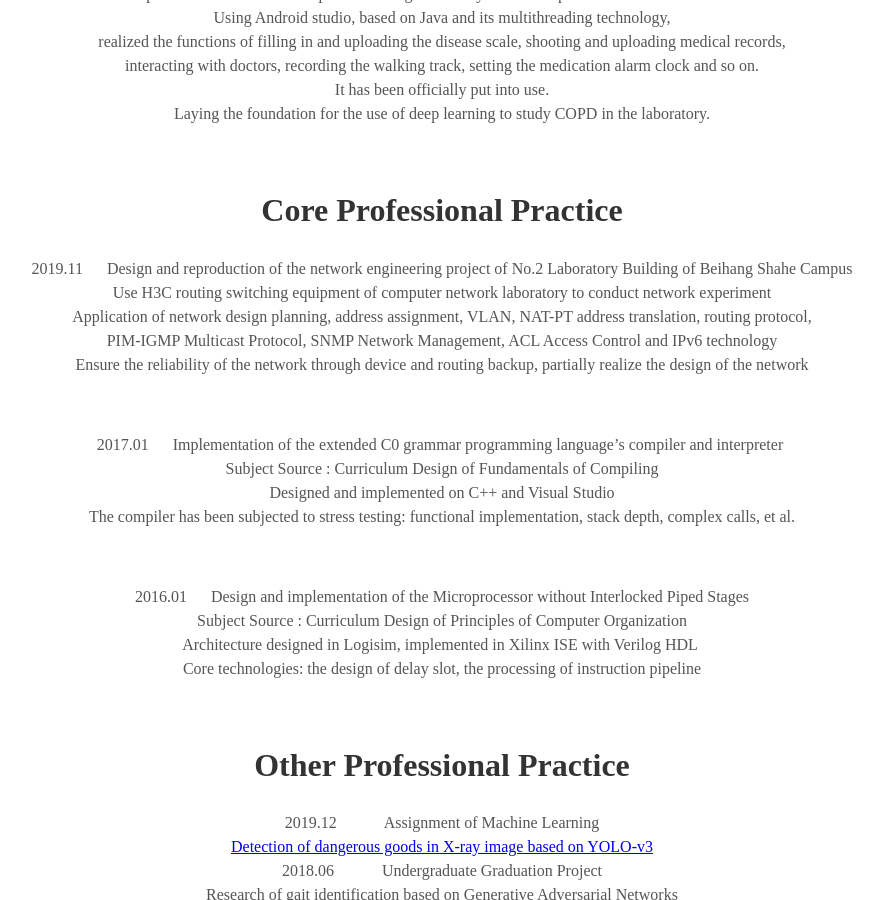
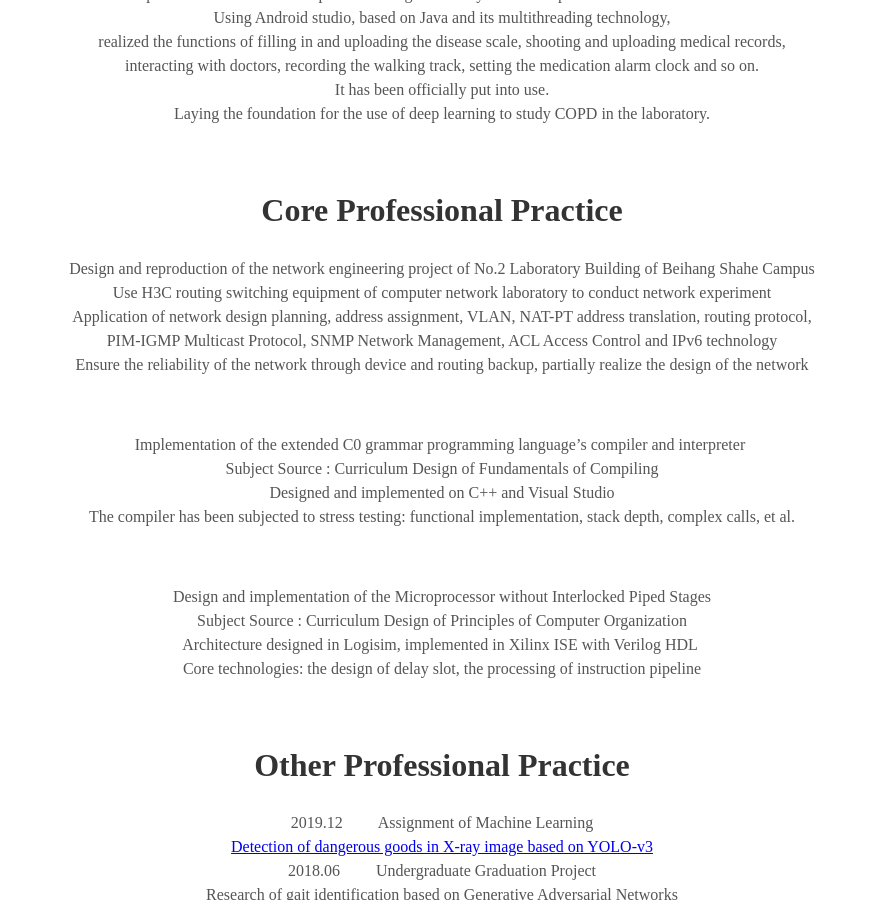
Before and after one commit to Noba1anc3/Noba1anc3.github.io, a Jekyll site: the page built from _posts/2020-07-13-Curriculum Vitae.md, in a window 1280 px wide and 900 px high, scrolled down 2930 px. Shown: the whole window, without its empty margins (198-1081 px from the left). Built offline with Jekyll 4.4.1, drawn with Linux system fonts in a browser that asks for light colours; some web fonts are replaced.

Commit message:
Update 2020-07-13-Curriculum Vitae.md

```diff
--- a/_posts/2020-07-13-Curriculum Vitae.md
+++ b/_posts/2020-07-13-Curriculum Vitae.md
@@ -126,34 +126,34 @@ Laying the foundation for the use of deep learning to study COPD in the laborato
 
 ## <center> Core Professional Practice </center>
 
-<center>2019.11 &nbsp;&nbsp;&nbsp;&nbsp; Design and reproduction of the network engineering project of No.2 Laboratory Building of Beihang Shahe Campus <br>
+<center>Design and reproduction of the network engineering project of No.2 Laboratory Building of Beihang Shahe Campus <br>
 Use H3C routing switching equipment of computer network laboratory to conduct network experiment <br>
 Application of network design planning, address assignment, VLAN, NAT-PT address translation, routing protocol, <br>
 PIM-IGMP Multicast Protocol, SNMP Network Management, ACL Access Control and IPv6 technology <br>
 Ensure the reliability of the network through device and routing backup, partially realize the design of the network </center><br>
 
-<center>2017.01 &nbsp;&nbsp;&nbsp;&nbsp; Implementation of the extended C0 grammar programming language’s compiler and interpreter <br>
+<center>Implementation of the extended C0 grammar programming language’s compiler and interpreter <br>
 Subject Source : Curriculum Design of Fundamentals of Compiling <br>
 Designed and implemented on C++ and Visual Studio <br>
 The compiler has been subjected to stress testing: functional implementation, stack depth, complex calls, et al. </center><br>
 
-<center>2016.01 &nbsp;&nbsp;&nbsp;&nbsp; Design and implementation of the Microprocessor without Interlocked Piped Stages <br>
+<center>Design and implementation of the Microprocessor without Interlocked Piped Stages <br>
 Subject Source : Curriculum Design of Principles of Computer Organization <br>
 Architecture designed in Logisim, implemented in Xilinx ISE with Verilog HDL <br>
 Core technologies: the design of delay slot, the processing of instruction pipeline </center>
 
 ## <center> Other Professional Practice </center>
 
-<center>2019.12 &nbsp;&nbsp;&nbsp;&nbsp;&nbsp;&nbsp;&nbsp;&nbsp;&nbsp;&nbsp; Assignment of Machine Learning <br>
+<center>2019.12 &nbsp;&nbsp;&nbsp;&nbsp;&nbsp;&nbsp;&nbsp; Assignment of Machine Learning <br>
 <a href="https://github.com/Noba1anc3/yolov3">Detection of dangerous goods in X-ray image based on YOLO-v3</a><br></center>
 
-<center>2018.06 &nbsp;&nbsp;&nbsp;&nbsp;&nbsp;&nbsp;&nbsp;&nbsp;&nbsp;&nbsp; Undergraduate Graduation Project <br>
+<center>2018.06 &nbsp;&nbsp;&nbsp;&nbsp;&nbsp;&nbsp;&nbsp; Undergraduate Graduation Project <br>
 Research of gait identification based on Generative Adversarial Networks <br></center>
 
-<center>2017.01 &nbsp;&nbsp;&nbsp;&nbsp;&nbsp;&nbsp;&nbsp;&nbsp;&nbsp;&nbsp; Curriculum Design of Principle of Database <br>
+<center>2017.01 &nbsp;&nbsp;&nbsp;&nbsp;&nbsp;&nbsp;&nbsp; Curriculum Design of Principle of Database <br>
 Realization of online cinema booking system website on WAMP Server <br></center>
 
-<center>2016.05 &nbsp;&nbsp;&nbsp;&nbsp;&nbsp;&nbsp;&nbsp;&nbsp;&nbsp;&nbsp; Assignment of Object-Oriented Programming <br>
+<center>2016.05 &nbsp;&nbsp;&nbsp;&nbsp;&nbsp;&nbsp;&nbsp; Assignment of Object-Oriented Programming <br>
 Design of urban taxi dispatching system based on Java multi-threading </center>
 
 ## <center> Exchange </center>
@@ -165,7 +165,7 @@ Conducted academic exchange activities</center>
 ## <center> Social Practice </center>
 
 <center>2018.06 RNG Beijing Home Court --- 2018 LPL Summer Split <br>
-Served as the interior volunteer for the opening week of the RNG Beijing Home Court. <br>
+<a href="http://m.qpic.cn/psc?/fef49446-40e0-48c4-adcc-654c5015022c/90yfO.8bOadXEE4MiHsPn23gQmzbVdoxbv*exsH6rmg4p7MZXaoX7AkuQindec*IS2M0BZVDtgMqFvcN911WUA!!/b&bo=qAZABvwIcAgRCVo!&rf=viewer_4">Served as the interior volunteer for the opening week of the RNG Beijing Home Court. </a><br>
 Mainly responsible for preparing the layout of arena and backstage, guide the audience, and keep order. </center><br>
 
 <center>2016.05 8th China Cloud Computing Conference <br>
```
